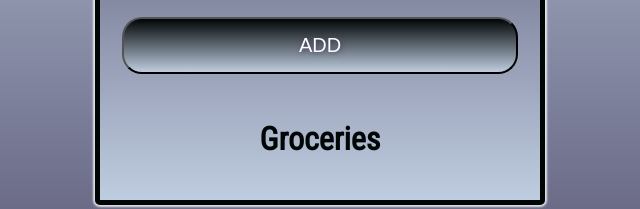
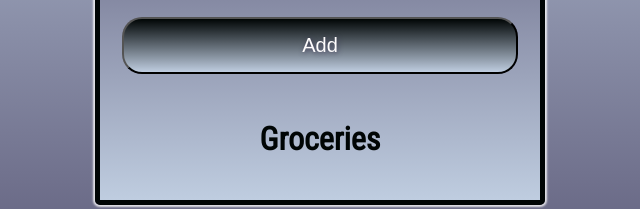
Before and after one commit to danielboyle/JS_Grocery_list, a plain HTML site: page index.html in a window 1280 px wide. Shown: the part 297-506 px from the top of the page, 320-960 px from the left. Drawn offline with nearby package versions, Linux system fonts and the light colour scheme.

Commit message:
Style fix

```diff
--- a/index.html
+++ b/index.html
@@ -16,7 +16,7 @@
         <input type="text" id="item_name" name="item_name" autofocus>
         <label for="quantity">Quantity</label>
         <input type="number" id="quantity" name="quantity">
-        <input type="submit" value="ADD">
+        <input type="submit" value="Add">
       </fieldset>
     </form>
     <h1>Groceries</h1>
```
